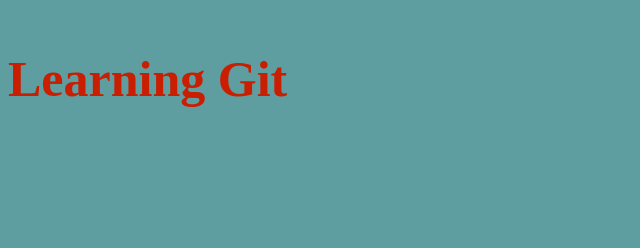
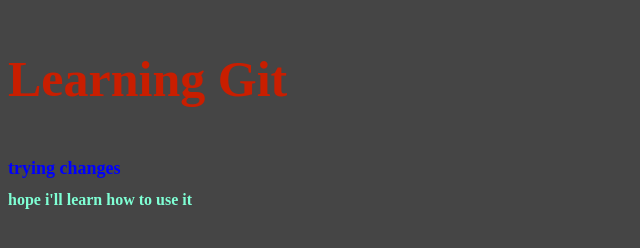
Before and after one commit to oussamazahid/testproject, a plain HTML site: page index.html in a window 1280 px wide. Shown: the whole page, without its empty margins (0-640 px from the left). Drawn offline with Linux system fonts and the light colour scheme.

Commit message:
trying the update property

```diff
--- a/index.html
+++ b/index.html
@@ -9,6 +9,8 @@
 </head>
 <body>
     <p>Learning Git</p>
+    <h1>trying changes</h1>
+    <span>hope i'll learn how to use it</span>
     <script src="main.js"></script>
 </body>
 </html>
--- a/style.css
+++ b/style.css
@@ -4,5 +4,13 @@ p {
     font-weight: bold;
 }
 body {
-    background-color: cadetblue;
+    background-color: #454545;
 }
+h1 {
+    font-size: large;
+    color: blue;
+}
+span {
+    font-weight: bold;
+    color: aquamarine;
+}
```
